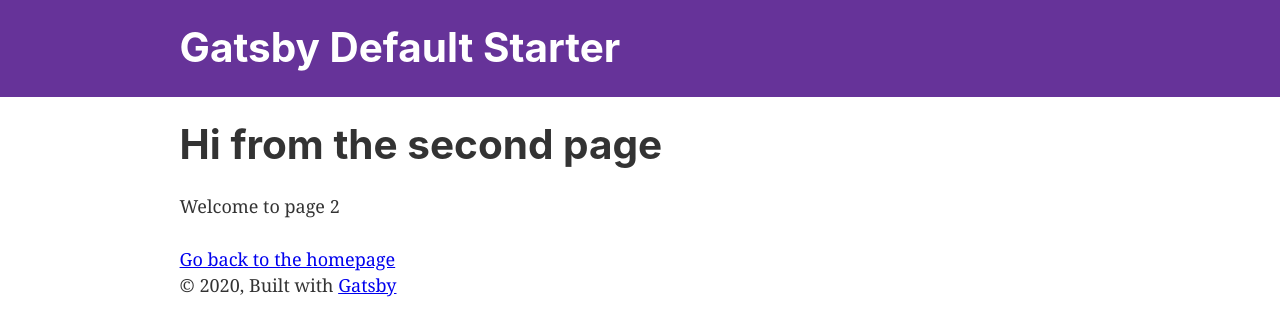
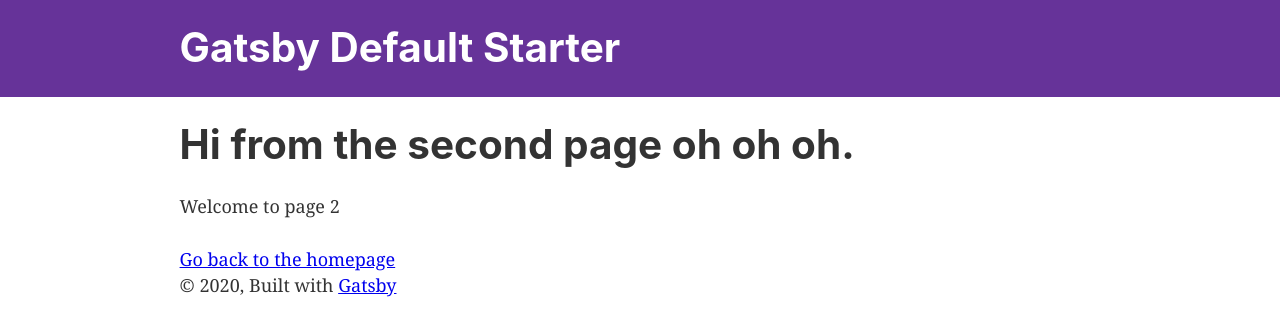
Before and after one commit to GraemeTG/duddleswell-tea-rooms, a Gatsby site: page /page-2 in a window 1280 px wide. Built offline with nearby package versions, Linux system fonts and the light colour scheme; Gatsby itself is replaced by a stand-in of ours.

Commit message:
get git to work 1

```diff
--- a/src/pages/page-2.js
+++ b/src/pages/page-2.js
@@ -7,7 +7,7 @@
 const SecondPage = () => (
   <Layout>
     <SEO title="Page two" />
-    <h1>Hi from the second page</h1>
+    <h1>Hi from the second page oh oh oh.</h1>
     <p>Welcome to page 2</p>
     <Link to="/">Go back to the homepage</Link>
   </Layout>
```
Also changed, not shown: 2 other files.
